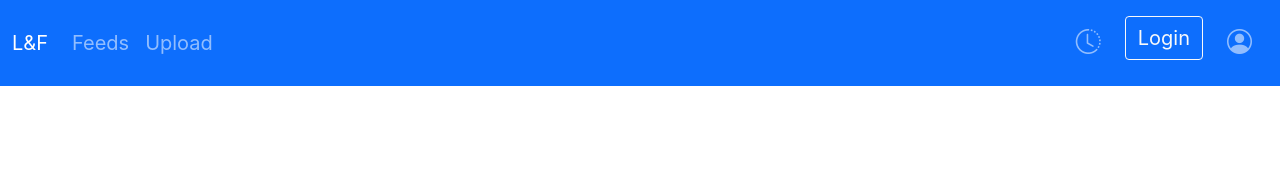
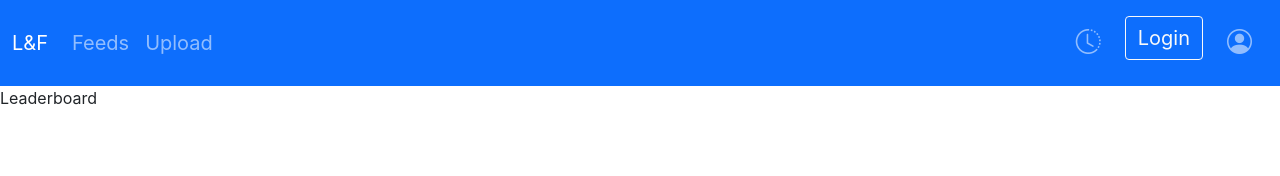
Before and after one commit to architjain2002/Lost-N-Found, a React (Create React App) app in the folder frontend/: page / in a window 1280 px wide. Shown: the top 176 px of the page. Built offline with nearby package versions, Linux system fonts and the light colour scheme.

Commit message:
Leaderboard component initiated

```diff
--- a/frontend/src/App.js
+++ b/frontend/src/App.js
@@ -1,7 +1,13 @@
 import Navbar from "./components/Navbar.js";
+import Leaderboard from "./components/Leaderboard.js";
 
 function App() {
-  return <Navbar></Navbar>;
+  return (
+    <>
+      <Navbar />
+      <Leaderboard />
+    </>
+  );
 }
 
 export default App;
--- /dev/null
+++ b/frontend/src/components/Leaderboard.js
@@ -0,0 +1,5 @@
+import React from "react";
+
+export default function Leaderboard() {
+  return <div>Leaderboard</div>;
+}
```
